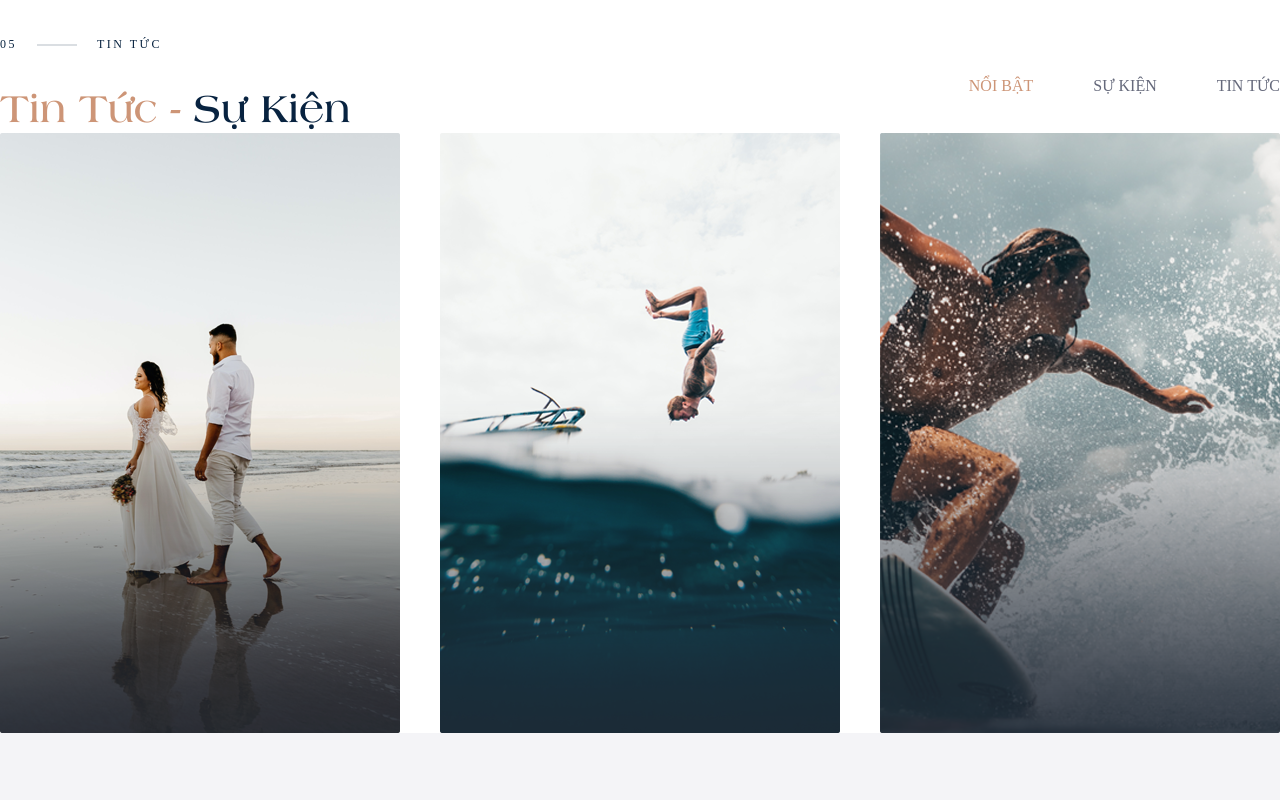
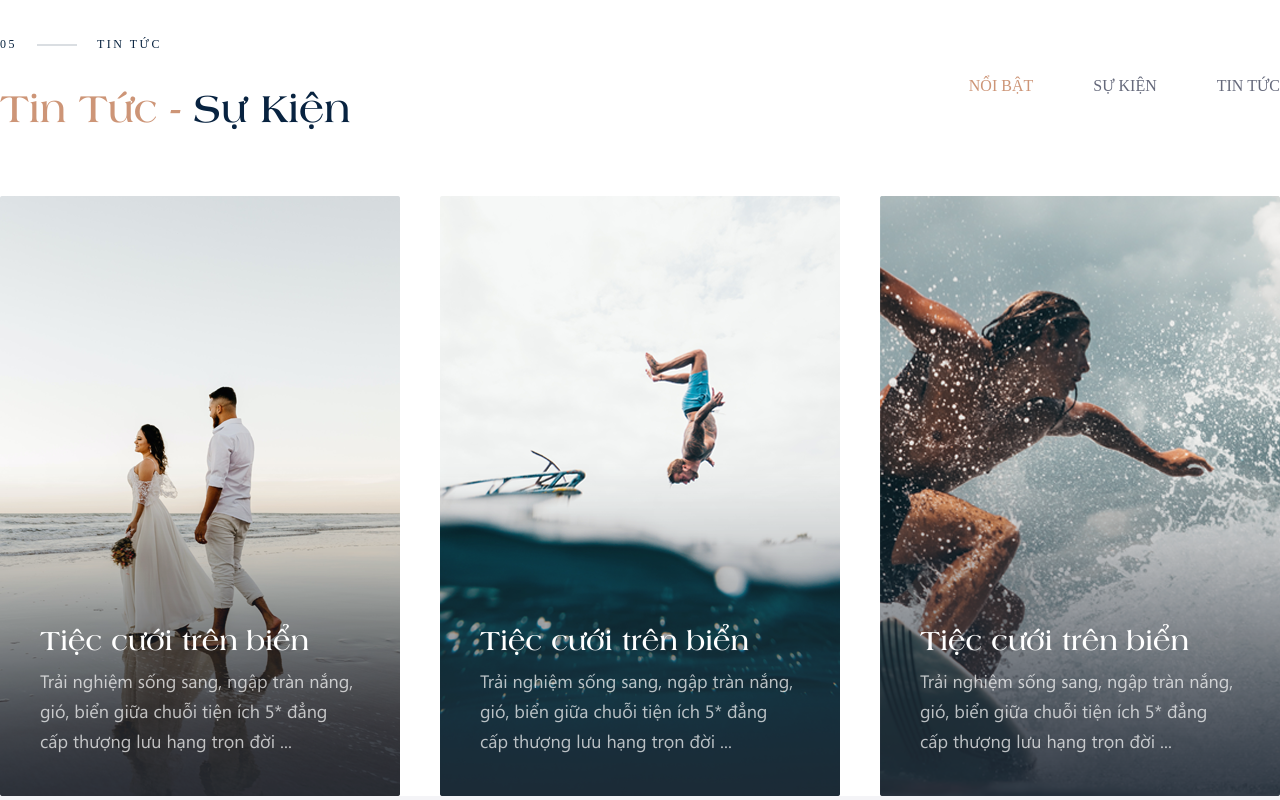
Before and after one commit to vuducthuan1994/athena-frontend, a plain HTML site: page index.html in a window 1280 px wide. Shown: the part 3440-4240 px from the top of the page. Drawn offline with nearby package versions, Linux system fonts and the light colour scheme; a web font is replaced by a local one.

Commit message:
fix done

```diff
--- a/index.html
+++ b/index.html
@@ -210,12 +210,24 @@
                     <div id="owl-carousel-3" class="owl-carousel">
                         <div class="post-item">
                             <img src="./public/img/post-img-1.png">
+                            <div class="preview">
+                                <h3>Tiệc cưới trên biển</h3>
+                                <p>Trải nghiệm sống sang, ngập tràn nắng, gió, biển giữa chuỗi tiện ích 5* đẳng cấp thượng lưu hạng trọn đời ...</p>
+                            </div>
                         </div>
                         <div class="post-item">
                             <img src="./public/img/post-img-2.png">
+                            <div class="preview">
+                                <h3>Tiệc cưới trên biển</h3>
+                                <p>Trải nghiệm sống sang, ngập tràn nắng, gió, biển giữa chuỗi tiện ích 5* đẳng cấp thượng lưu hạng trọn đời ...</p>
+                            </div>
                         </div>
                         <div class="post-item">
                             <img src="./public/img/post-img-3.png">
+                            <div class="preview">
+                                <h3>Tiệc cưới trên biển</h3>
+                                <p>Trải nghiệm sống sang, ngập tràn nắng, gió, biển giữa chuỗi tiện ích 5* đẳng cấp thượng lưu hạng trọn đời ...</p>
+                            </div>
                         </div>
                     </div>
                 </div>
--- a/public/css/athena.css
+++ b/public/css/athena.css
@@ -662,12 +662,60 @@ section .inner-news {
     color: rgb(101, 105, 123);
     text-align: left;
     line-height: 1.2;
+    cursor: pointer;
+    transition: all .5s cubic-bezier(.59, .08, .385, 1);
+    -webkit-transition: all .5s cubic-bezier(.59, .08, .385, 1);
+    -ms-transition: all .5s cubic-bezier(.59, .08, .385, 1);
+}
+
+.news-header-right .news-header-right-menu li:hover {
+    color: rgb(205, 149, 119);
 }
 
 .news-header-right .news-header-right-menu li.active {
     color: rgb(205, 149, 119);
 }
 
-.inner-image-post-container:hover img {
-    transform: scale(1.2);
+.news-content {
+    margin-top: 6.25rem;
 }
+
+.news-content .post-item {
+    position: relative;
+    transition: all .5s cubic-bezier(.59, .08, .385, 1);
+    -webkit-transition: all .5s cubic-bezier(.59, .08, .385, 1);
+    -ms-transition: all .5s cubic-bezier(.59, .08, .385, 1);
+}
+
+.news-content .post-item img {
+    cursor: pointer;
+}
+
+.news-content .post-item:hover img {
+    opacity: 0.8;
+}
+
+.news-content .post-item .preview {
+    position: absolute;
+    left: 0;
+    bottom: 0;
+    padding: 4rem;
+}
+
+.news-content .post-item .preview h3 {
+    font-size: 2.8rem;
+    font-family: "UTM Americana Bold";
+    color: rgb(255, 255, 255);
+    line-height: 1.929;
+    text-align: left;
+    margin: 0;
+}
+
+.news-content .post-item .preview p {
+    font-size: 1.8rem;
+    font-family: "SegoeUI Regular";
+    color: rgba(255, 255, 255, 0.702);
+    line-height: 1.667;
+    text-align: left;
+    margin: 0;
+}
```
